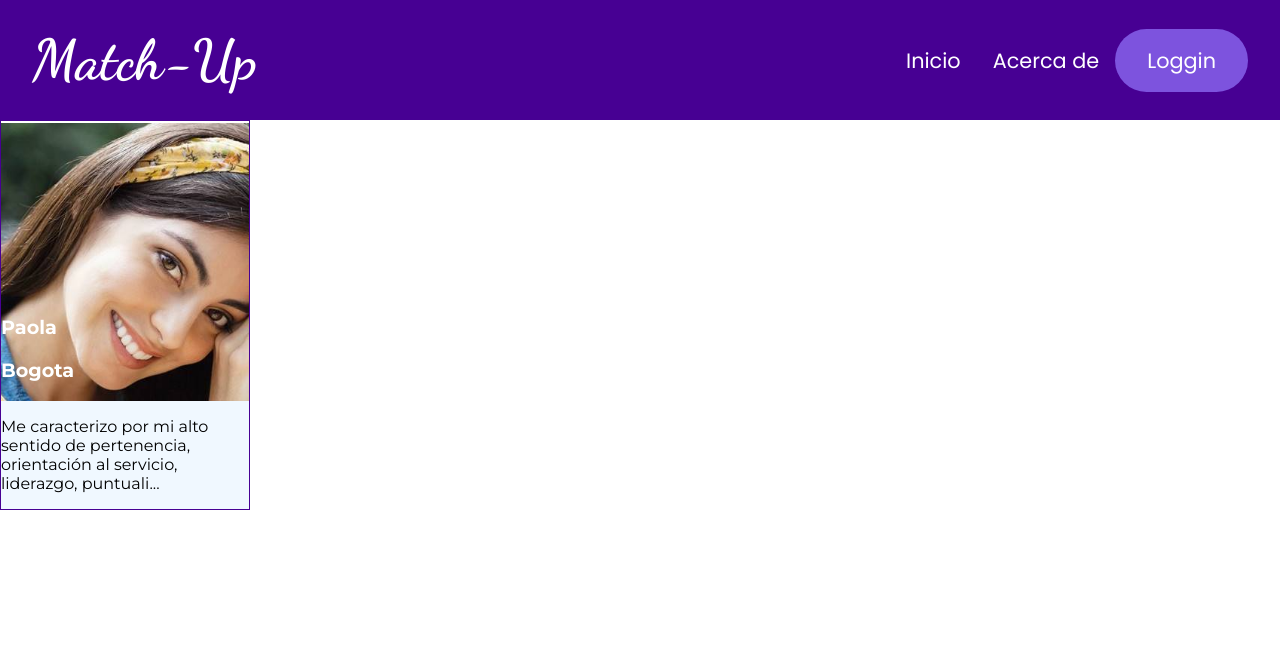
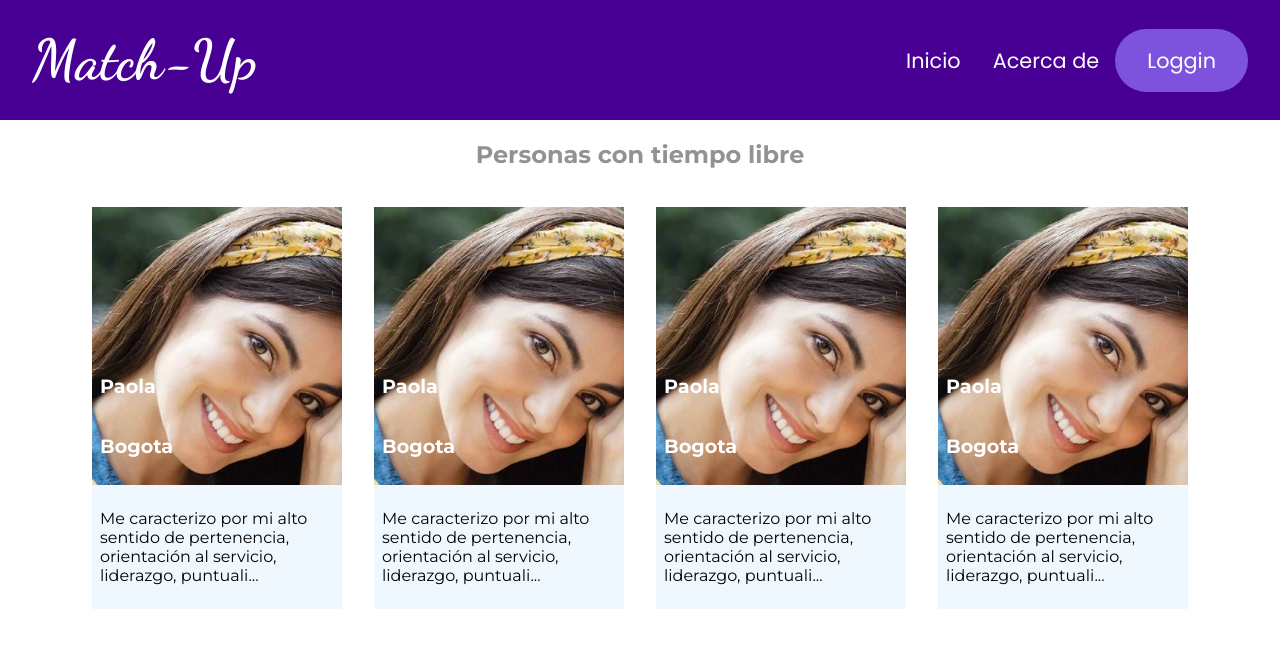
Before and after one commit to JairoSolarteRodriguez/match-app-front, a React (Create React App) app: page / in a window 1280 px wide. Shown: the top 648 px of the page. Built offline with nearby package versions, Linux system fonts and the light colour scheme.

Commit message:
list of cards and drop props

```diff
--- a/src/components/Card/Card.css
+++ b/src/components/Card/Card.css
@@ -4,12 +4,13 @@
 }
 
 .papa{
-    border: 1px solid var(--dark-purple);
     background-color: aliceblue;
     width: 250px;
     display: flex;
     flex-direction: column;
     font-family: var(--font);
+    margin: 1rem;
+    cursor: pointer;
 }
 
 /* div:first-child{
@@ -26,3 +27,7 @@
     font-size: 1.2rem;
     font-weight: bold;
 }
+
+.papa p{
+    padding: 0.5rem;
+}
--- a/src/components/Card/Card.jsx
+++ b/src/components/Card/Card.jsx
@@ -3,10 +3,10 @@ import './Card.css'
 
 const Card = () => {
   return (
-    <div class='papa'>
-      <div class='hijo'>
+    <div className='papa'>
+      <div className='hijo'>
          {/* <img src={imagenprueba}  alt=""  /> */}
-         <div class="xx">
+         <div className="xx">
          <p>Paola</p>
          <p>Bogota</p>
          </div>
--- a/src/components/ListOfCards/ListOfCards.jsx
+++ b/src/components/ListOfCards/ListOfCards.jsx
@@ -1,7 +1,13 @@
+import { getData } from "../../services/fakeData"
+import Card from '../Card/Card'
+
 const ListOfCards = () => {
-  return (
-    <div>ListOfCards</div>
-  )
+  const data = getData();
+
+  console.log(data)
+  return <>
+    {data.map(({id, name, image, location, description, time}) => <Card key={id} name={name} image={image} location={location} description={description} time={time}/>)}
+  </>
 }
 
 export default ListOfCards
--- a/src/views/Home/Home.css
+++ b/src/views/Home/Home.css
@@ -0,0 +1,10 @@
+.container{
+  display: flex;
+  justify-content: center;
+  flex-wrap: wrap;
+}
+
+.subtitle{
+  text-align: center;
+  color: rgb(146, 146, 146);
+}
--- a/src/views/Home/Home.jsx
+++ b/src/views/Home/Home.jsx
@@ -1,11 +1,14 @@
 import React from 'react'
-import Card from '../../components/Card/Card'
+import ListOfCards from '../../components/ListOfCards/ListOfCards'
 import './Home.css'
 
 const Home = () => {
-  return <main className='container'>
-    <Card/>
-  </main>
+  return <>
+    <h2 className='subtitle'>Personas con tiempo libre</h2>
+    <main className='container'>
+      <ListOfCards/>
+    </main>
+  </>
 }
 
 export default Home
```
